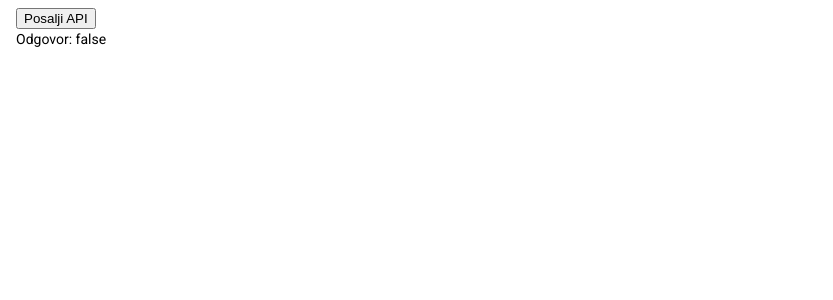
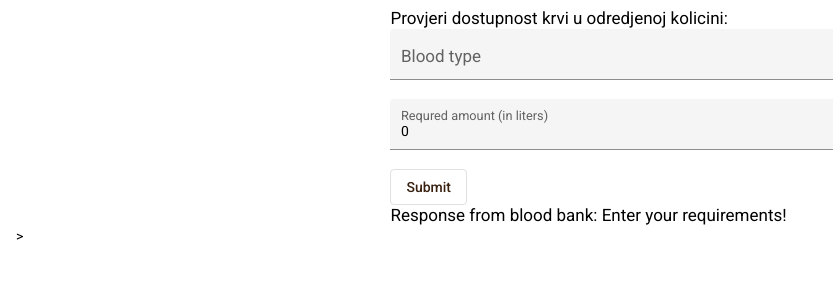
Before and after one commit to lazarevicivana/doctor-portal-fe, an Angular app: page /bloodBank in a window 1280 px wide. Shown: the top 300 px of the page, without its empty margins (0-833 px from the left). Built offline with nearby package versions, Linux system fonts and the light colour scheme.

Commit message:
Apply css on bloodbank page

```diff
--- /dev/null
+++ b/src/app/modules/hospital/bloodbank-view_all/bloodbank-view_all.component.css
@@ -0,0 +1,45 @@
+.container {
+    width: 50%;
+    margin: auto;
+    margin-top: 20px;
+    border-radius: 3px;
+    border: #DCD6CC 1px solid;
+    background-color: white;
+}
+
+table {
+    width: 100%;
+}
+
+.table-title {
+    padding-bottom: 20px;
+    padding-top: 20px;
+    padding-left: 20px;
+    font-size: 20px;
+
+}
+
+.cell-center {
+    text-align: center;
+}
+
+.clickable:hover {
+    font-weight: bold;
+    cursor: pointer;
+}
+
+.add-button {
+    margin: 10px 20px 10px 10px;
+    color: black;
+    background-color: #edece5;
+    float: right;
+}
+
+.table-header {
+    display: flex;
+}
+
+p {
+    float: left;
+    margin-right: auto;
+}
--- /dev/null
+++ b/src/app/modules/hospital/bloodbank-view_all/bloodbank-view_all.component.ts
@@ -0,0 +1,3 @@
+import { Component, OnInit } from '@angular/core';
+import { MatTableDataSource } from '@angular/material/table';
+import { Router } from '@angular/router';
--- a/src/app/modules/hospital/bloodbank/bloodbank.component.css
+++ b/src/app/modules/hospital/bloodbank/bloodbank.component.css
@@ -1,2 +1,20 @@
-body {
+.mat-stroked-button {
+    color: #382110;
 }
+
+div {
+    width: 40%;
+    margin: auto;
+}
+
+mat-form-field {
+    width: 100%;
+    margin: auto;
+}
+
+mat-label{
+    margin-top: 20px;
+    margin-top: 20px;
+    padding-left: 0px;
+    font-size: 17px;
+}
--- a/src/app/modules/hospital/bloodbank/bloodbank.component.html
+++ b/src/app/modules/hospital/bloodbank/bloodbank.component.html
@@ -6,7 +6,22 @@
     <title>blabla</title>
 </head>
 <body>
-  <button (click)="method()">Posalji API</button><br>
-  <label >Odgovor: {{responseStatus}}</label>
+  <div class="container">
+
+    <mat-label>Provjeri dostupnost krvi u odredjenoj kolicini: </mat-label><br>
+
+    <mat-form-field appearance="fill">
+      <mat-label>Blood type</mat-label>
+      <input  matInput [(ngModel)]="bloodType">
+    </mat-form-field><br>
+
+    <mat-form-field appearance="fill">
+      <mat-label>Requred amount (in liters)</mat-label>
+      <input  matInput [(ngModel)]="bloodAmount">
+    </mat-form-field><br>
+
+    <button mat-stroked-button (click)="checkBloodSupply()">Submit</button><br>
+    <mat-label>Response from blood bank: {{responseStatus}}</mat-label><br>
+  </div>>
 </body>
 </html>
--- a/src/app/modules/hospital/bloodbank/bloodbank.component.ts
+++ b/src/app/modules/hospital/bloodbank/bloodbank.component.ts
@@ -12,15 +12,37 @@ import { BloodbankService } from '../services/bloodbank.service';
 })
 export class BloodBankComponent implements OnInit {
 
-  public responseStatus= false;
+  public responseStatus= "Enter your requirements!";
+  public bloodType = "";
+  public bloodAmount = "0";
 
   constructor(private bloodbankService: BloodbankService, private router: Router) { }
 
   ngOnInit(): void {
   }
-  public method() {
-    this.bloodbankService.method().subscribe(res => {
-      this.responseStatus = res;
+  public checkBloodSupply() {
+    if (this.isValidInput() != true) {
+      return;
+    }
+    this.bloodbankService.checkBloodSupply(this.bloodType, this.bloodAmount).subscribe(res => {
+      this.responseStatus = this.generateMessage(res);
     })
   }
+
+  private isValidInput(): boolean {
+    var re = new RegExp("^[1-9][0-9]?$|^100$");
+    if (re.test(this.bloodAmount) && this.bloodType != ''){
+        return true;
+    }else{
+      return false;
+    }
+  }
+
+  private generateMessage(status: boolean){
+    if (status == true){
+      return "Required amount of blood is available";
+    }else{
+      return "Required amount of blood is NOT available";
+    }
+  }
 }
--- a/src/app/modules/hospital/hospital.module.ts
+++ b/src/app/modules/hospital/hospital.module.ts
@@ -23,7 +23,7 @@ const routes: Routes = [
     RoomsComponent,
     RoomDetailComponent,
     CreateRoomComponent,
-    UpdateRoomComponent
+    UpdateRoomComponent,
   ],
   imports: [
     CommonModule,
--- a/src/app/modules/hospital/services/bloodbank.service.ts
+++ b/src/app/modules/hospital/services/bloodbank.service.ts
@@ -12,7 +12,7 @@ export class BloodbankService {
 
   constructor(private http: HttpClient) { }
 
-  method(): Observable<boolean> {
-    return this.http.get<boolean>(this.apiHost + 'api/bloodbank/bloodSupply', { headers: this.headers });
+  checkBloodSupply(bloodType:string, bloodAmount:string): Observable<boolean> {
+    return this.http.get<boolean>(this.apiHost + 'api/bloodbank/bloodSupply/'+ bloodType + '/'+ bloodAmount, { headers: this.headers });
   }
 }
```
Also changed, not shown: src/app/modules/hospital/bloodbank-view_all/bloodbank-view_all.component.html (added, +36 -0 lines), src/app/modules/hospital/services/bloodbank-view_all.service.ts (added).
